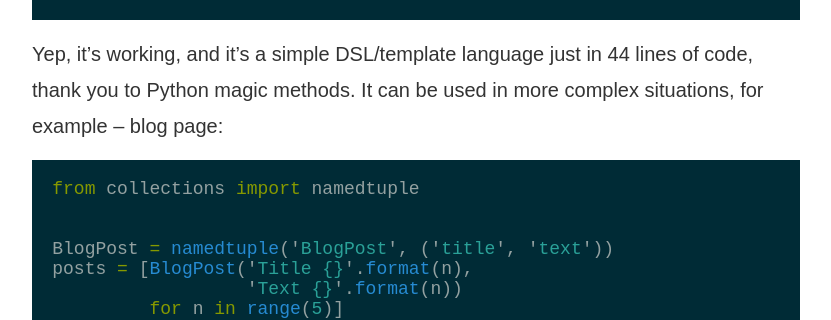
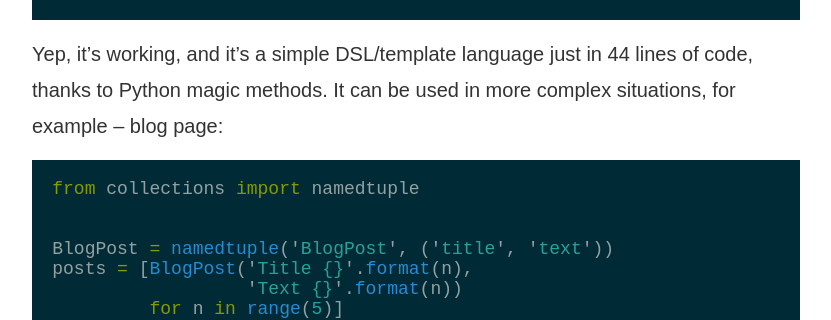
Before and after one commit to nvbn/nvbn.github.io, a Jekyll site: the page built from _posts/2015-04-04-python-html-dsl.md, in a window 1280 px wide and 900 px high, scrolled down 3615 px. Shown: the part 217-537 px from the top of the window, without its empty margins (224-1055 px from the left). Built offline with Jekyll 4.4.1, drawn with Linux system fonts in a browser that asks for light colours; Markdown is read by kramdown in place of the engine named in the settings; comment, search, counter and statistics services are not loaded.

Commit message:
Fix typo

````diff
--- a/_posts/2015-04-04-python-html-dsl.md
+++ b/_posts/2015-04-04-python-html-dsl.md
@@ -166,7 +166,7 @@ Out [20]:
 ```
 
 Yep, it's working, and it's a simple DSL/template language just in
-44 lines of code, thank you to Python magic methods. It can be used
+44 lines of code, thanks to Python magic methods. It can be used
 in more complex situations, for example &ndash; blog page:
 
 ```python
````
